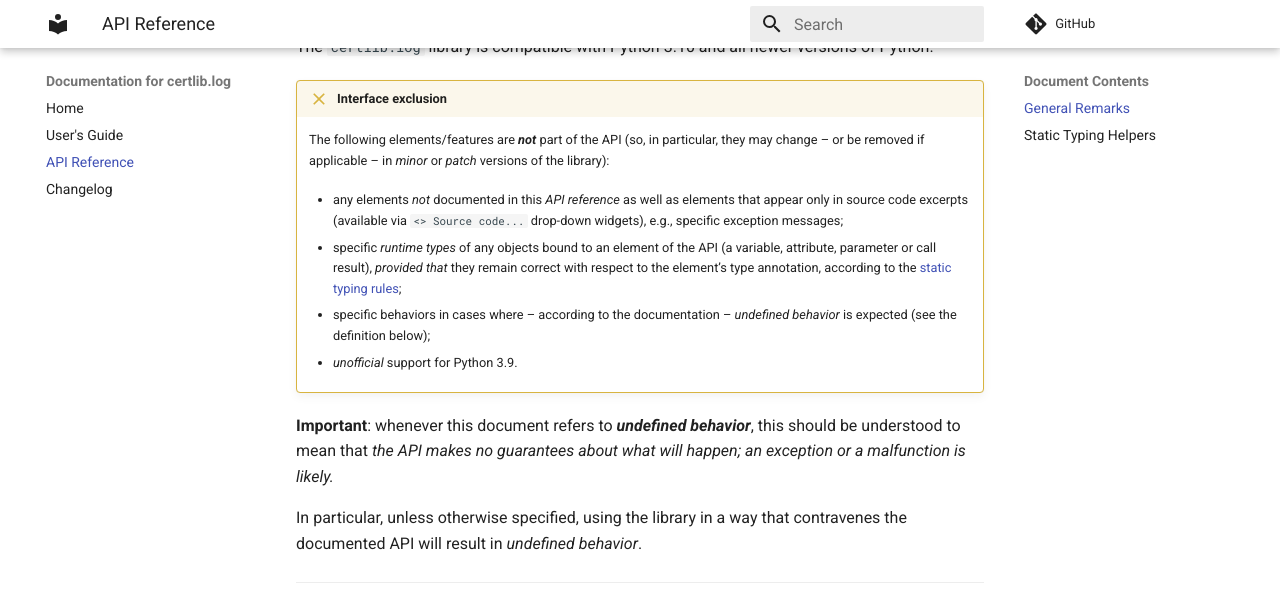
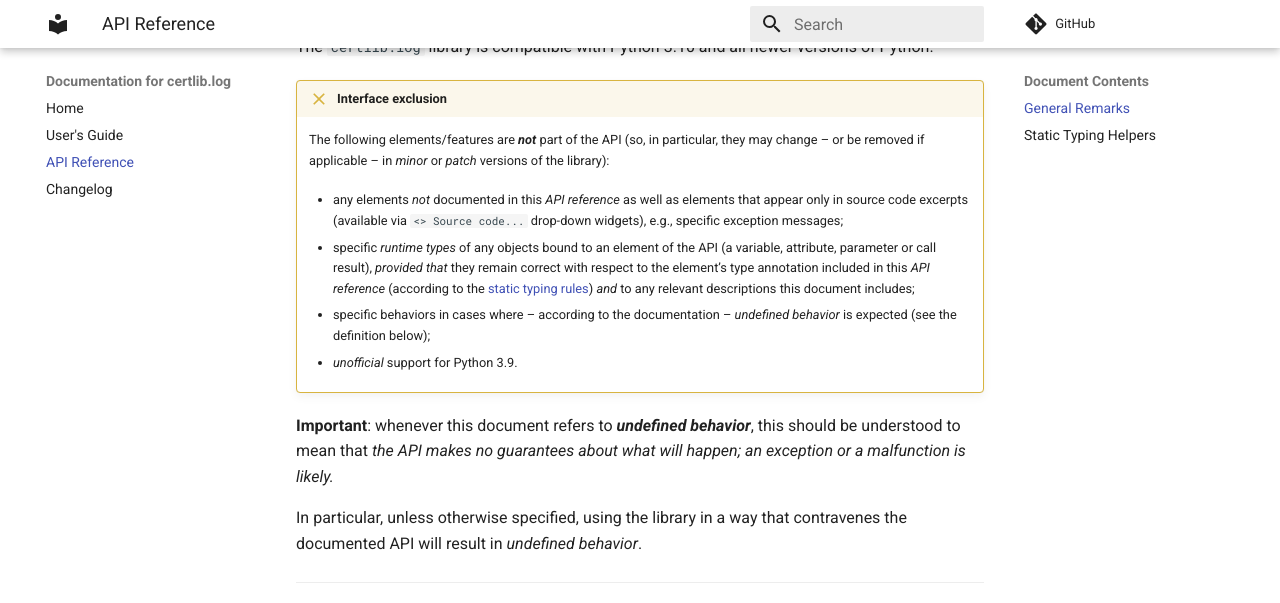
Before and after one commit to CERT-Polska/certlib-log, an MkDocs documentation site: the page built from docs/doc-src/reference.md, in a window 1280 px wide and 900 px high, scrolled down 361 px, cut to the strip 0-603 px from the top of the window. Built offline with MkDocs 1.6.1 and Material for MkDocs 9.7.7, drawn with Linux system fonts in a browser that asks for light colours; comment, search, counter and statistics services are not loaded.

Commit message:
[aux, docs] A few minor fixes/improvements (#32)

```diff
--- a/docs/doc-src/reference.md
+++ b/docs/doc-src/reference.md
@@ -27,8 +27,9 @@ versions of Python.
     * specific *runtime types* of any objects bound to an element
       of the API (a variable, attribute, parameter or call result),
       *provided that* they remain correct with respect to the
-      element's type annotation, according to the [static typing
-      rules](https://typing.python.org/en/latest/spec/index.html);
+      element's type annotation included in this *API reference*
+      (according to the [static typing rules](https://typing.python.org/en/latest/spec/index.html))
+      *and* to any relevant descriptions this document includes;
 
     * specific behaviors in cases where -- according to the
       documentation -- *undefined behavior* is expected (see
```
Also changed, not shown: 2 other files.
